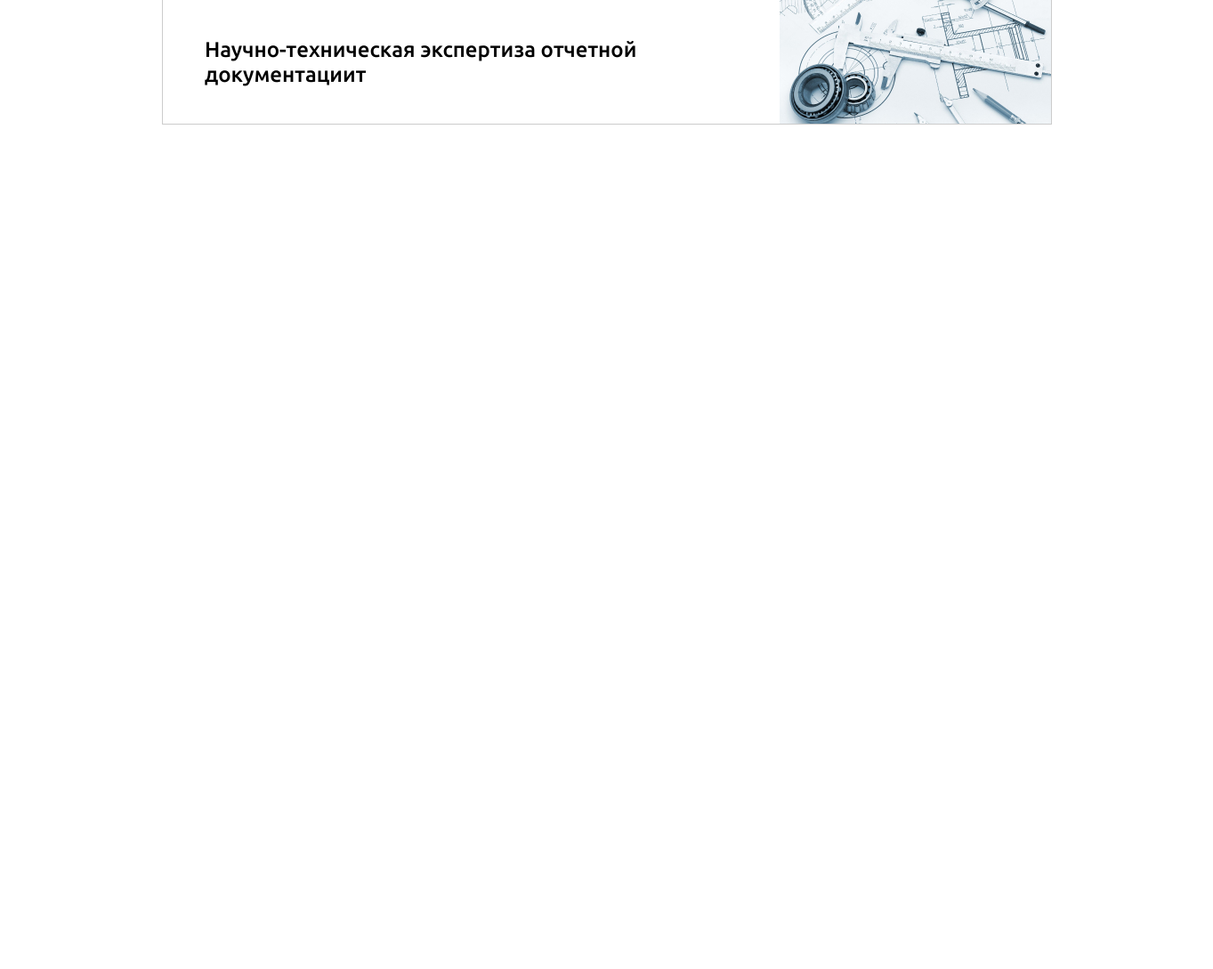
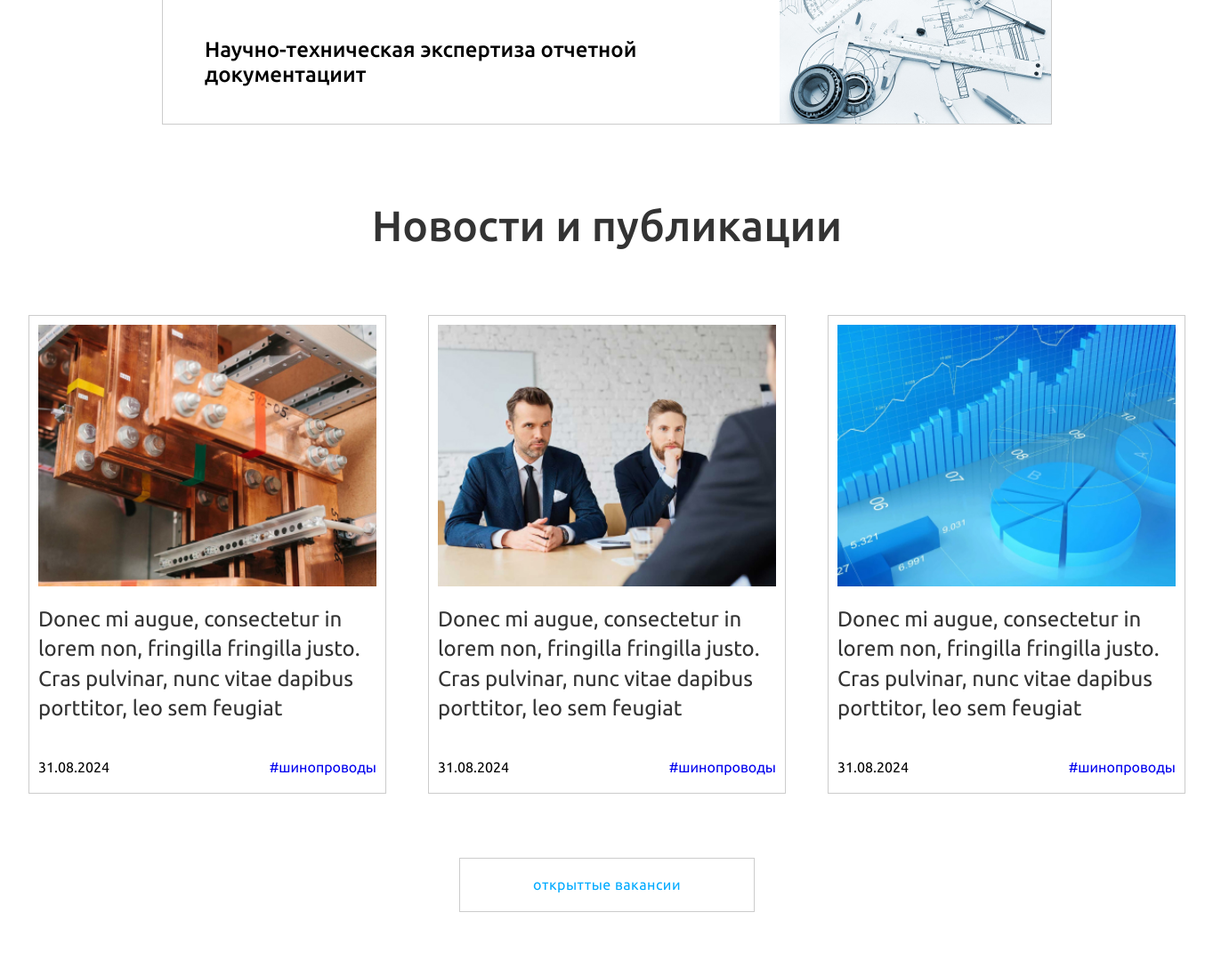
Before and after one commit to ilyuhin6/Metalprom, a PHP site: page / in a window 1640 px wide. Shown: the part 5156-6245 px from the top of the page at 89% size, without its empty margins (138-1501 px from the left). Before the commit the page ends 5296 px from the top, so only its background shows below. Run offline with PHP 8.4, Linux system fonts and the light colour scheme.

Commit message:
add: section news

```diff
--- a/css/style.css
+++ b/css/style.css
@@ -32,7 +32,7 @@ body {
 }
 
 .container-info {
-  width: 100.625rem;
+  max-width: 100.625rem;
   padding: 0 2rem;
   margin: 0 auto;
 }
@@ -157,7 +157,7 @@ body {
   margin-top: 12.5rem;
 }
 .container-about {
-  width: 77.25rem;
+  max-width: 77.25rem;
   margin: 0 auto;
   border-bottom: 1px solid #ebeef0;
   border-top: 1px solid #ebeef0;
@@ -260,7 +260,7 @@ body {
 }
 
 .container {
-  width: 81.25rem;
+  max-width: 81.25rem;
   margin: 0 auto;
   padding-top: 7rem;
   padding-bottom: 4rem;
@@ -427,7 +427,7 @@ body {
   padding: 0 15px;
   max-height: 0;
   overflow: hidden;
-  transition: max-height 0.5s ease-out, padding 0.5s ease-out;
+  transition: 0.5s;
 }
 
 .accordion-content-text {
@@ -463,6 +463,59 @@ body {
   right: 0;
 }
 
+/* START section news */
+
+.title-news {
+  margin-top: -6.25rem;
+}
+
+.news-wrapper {
+  display: flex;
+  justify-content: space-between;
+  flex-wrap: wrap;
+}
+
+.news-post {
+  display: flex;
+  flex-direction: column;
+  padding: 0.625rem;
+  max-width: 25.125rem;
+  border: 1px solid #ccc;
+}
+
+.news-post-image {
+  margin-bottom: 20px;
+}
+
+.news-post-text {
+  font-size: 1.5rem;
+  font-weight: 400;
+  color: #333333;
+  line-height: 140%;
+  margin-bottom: 2.5rem;
+}
+
+.date-and-tag {
+  display: flex;
+  justify-content: space-between;
+  margin-bottom: 0.625rem;
+}
+
+.news-button-more {
+  display: flex;
+  justify-content: center;
+}
+
+.news-link-more {
+  display: inline-block;
+  text-decoration: none;
+  margin-top: 4.5rem;
+  color: #00aaff;
+  border: 1px solid #ccc;
+  padding: 1.25rem 5.125rem;
+  letter-spacing: 0.5px;
+}
+
 @media (max-width: 1250px) {
   html {
     font-size: 13px;
--- a/index.html
+++ b/index.html
@@ -263,6 +263,7 @@
         </div>
     </section>
 
+    <!-- START Section consalting -->
     <section class="section section-consalting">
         <div class="container">
             <h2 class="title-section-biznes">Консалтинг (R&D)</h2>
@@ -340,8 +341,54 @@
                         </div>
                     </details>
 
+                </div>
+            </div>
+        </div>
+    </section>
 
+    <!-- START Section-news -->
+    <section class="section section-news">
+        <div class="container">
+            <h2 class="title-section-biznes title-news">Новости и публикации</h2>
+            <div class="news-wrapper">
+                <div class="news-post">
+                    <img src="./img/news/01.jpg" alt="новость" class="news-post-image">
+                    <p class="news-post-text">
+                        Donec mi augue, consectetur in lorem non, fringilla fringilla justo. Cras pulvinar, nunc vitae
+                        dapibus porttitor, leo sem feugiat
+                    </p>
+                    <div class="date-and-tag">
+                        <time datetime="2024-08-31">31.08.2024</time>
+                        <a href="#" class="news-post-link">#шинопроводы</a>
+                    </div>
                 </div>
+
+                <div class="news-post">
+                    <img src="./img/news/02.jpg" alt="новость" class="news-post-image">
+                    <p class="news-post-text">
+                        Donec mi augue, consectetur in lorem non, fringilla fringilla justo. Cras pulvinar, nunc vitae
+                        dapibus porttitor, leo sem feugiat
+                    </p>
+                    <div class="date-and-tag">
+                        <time datetime="2024-08-31">31.08.2024</time>
+                        <a href="#" class="news-post-link">#шинопроводы</a>
+                    </div>
+                </div>
+
+                <div class="news-post">
+                    <img src="./img/news/03.jpg" alt="новость" class="news-post-image">
+                    <p class="news-post-text">
+                        Donec mi augue, consectetur in lorem non, fringilla fringilla justo. Cras pulvinar, nunc vitae
+                        dapibus porttitor, leo sem feugiat
+                    </p>
+                    <div class="date-and-tag">
+                        <time datetime="2024-08-31">31.08.2024</time>
+                        <a href="#" class="news-post-link">#шинопроводы</a>
+                    </div>
+                </div>
+            </div>
+            <div class="news-button-more">
+                <a href="#" class="news-link-more">открыттые вакансии</a>
             </div>
         </div>
     </section>
```
Also changed, not shown: img/news/01.jpg (added), img/news/02.jpg (added), img/news/03.jpg (added).
